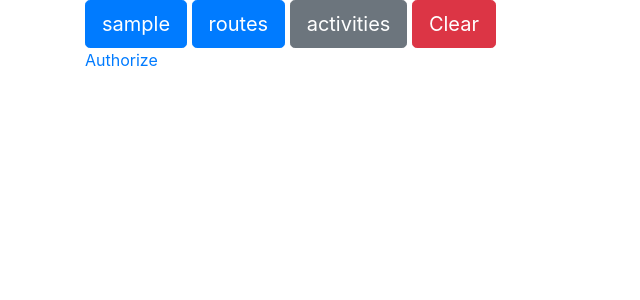
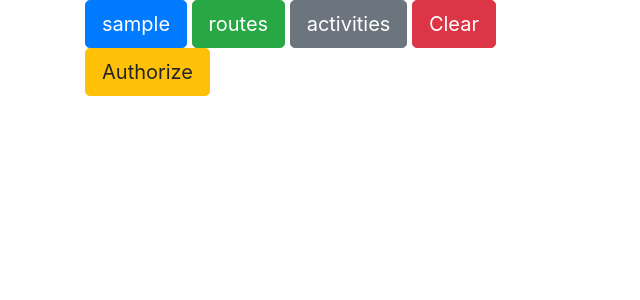
Before and after one commit to volodymyrss/strava-trail-analyze, a Flask app: template app/templates/auth.html in a window 1280 px wide. Shown: the top 300 px of the page, without its empty margins (0-640 px from the left). Run offline with Flask 2, Linux system fonts and the light colour scheme; the template is opened without the code that fills it: most values are stand-ins (such as "Sample title", 1, 10 or a date in 2020); some libraries are stand-ins or nearby versions.

Commit message:
button colors

```diff
--- a/app/templates/auth.html
+++ b/app/templates/auth.html
@@ -1,4 +1,4 @@
 {% extends "layout.html" %}
 {% block content %}
-        <a href="{{ auth_url }}">Authorize</a>
+<a href="{{ auth_url }}"><button type="button" class="btn btn-warning btn-lg">Authorize</button></a>
 {% endblock content %}
--- a/app/templates/layout.html
+++ b/app/templates/layout.html
@@ -11,8 +11,14 @@
     </head>
     <body>
         <div class="container">
-        <a href="/routes"><button type="button" class="btn btn-primary btn-lg">{{ user_name }}</button></a>
-        <a href="/routes"><button type="button" class="btn btn-primary btn-lg">routes</button></a>
+        <a href="/logout"><button type="button" class="btn btn-primary btn-lg">
+        {% if user_name %}
+        {{ user_name }}
+        {% else %}
+        Not in!
+        {% endif %}
+        </button></a>
+        <a href="/routes"><button type="button" class="btn btn-success btn-lg">routes</button></a>
         <a href="/activities"><button type="button" class="btn btn-secondary btn-lg">activities</button></a>
         <a href="/clear-cache"><button type="button" class="btn btn-danger btn-lg">Clear</button></a>
         </div>
```
